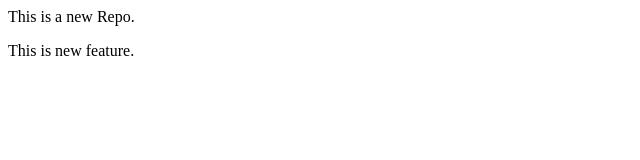
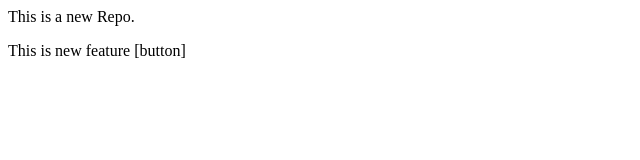
Before and after one commit to amit01-99/LocalRepo, a plain HTML site: page Index.html in a window 1280 px wide. Shown: the full height of the page, 0-640 px from the left. Drawn offline with Linux system fonts and the light colour scheme.

Commit message:
Add button

```diff
--- a/Index.html
+++ b/Index.html
@@ -1,2 +1,2 @@
 <p>This is a new Repo.</p>
-<p> This is new feature.</p>
+<p> This is new feature [button]</p>
```
